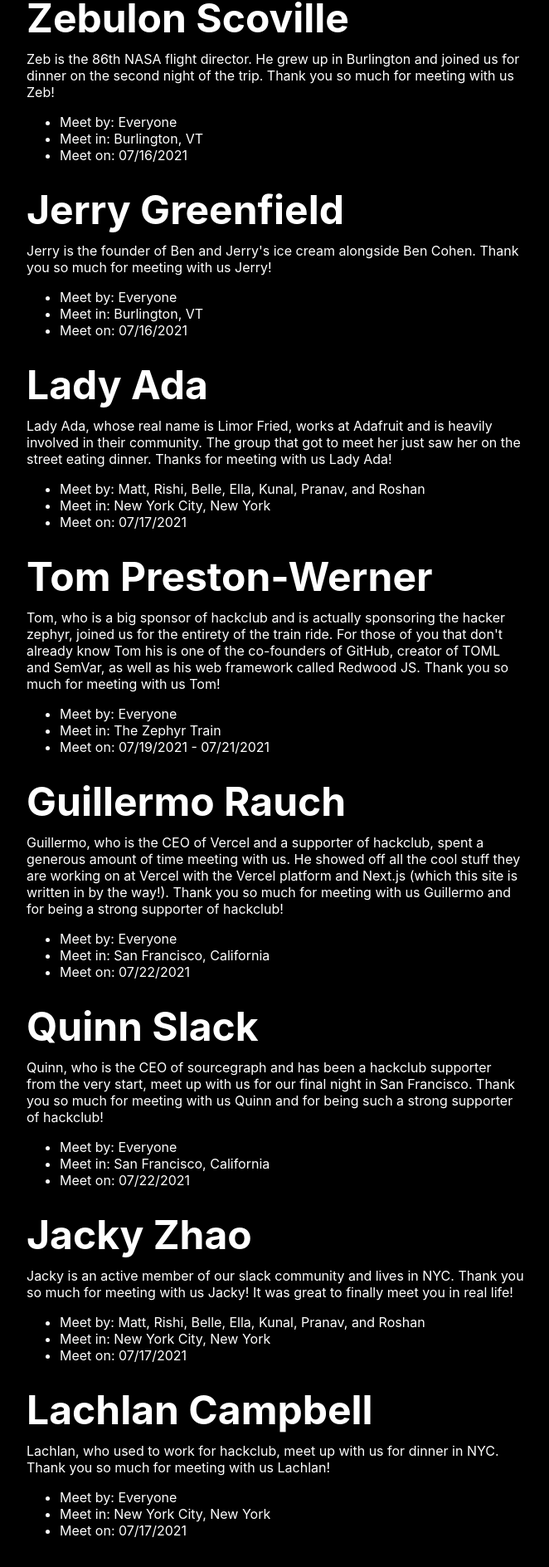
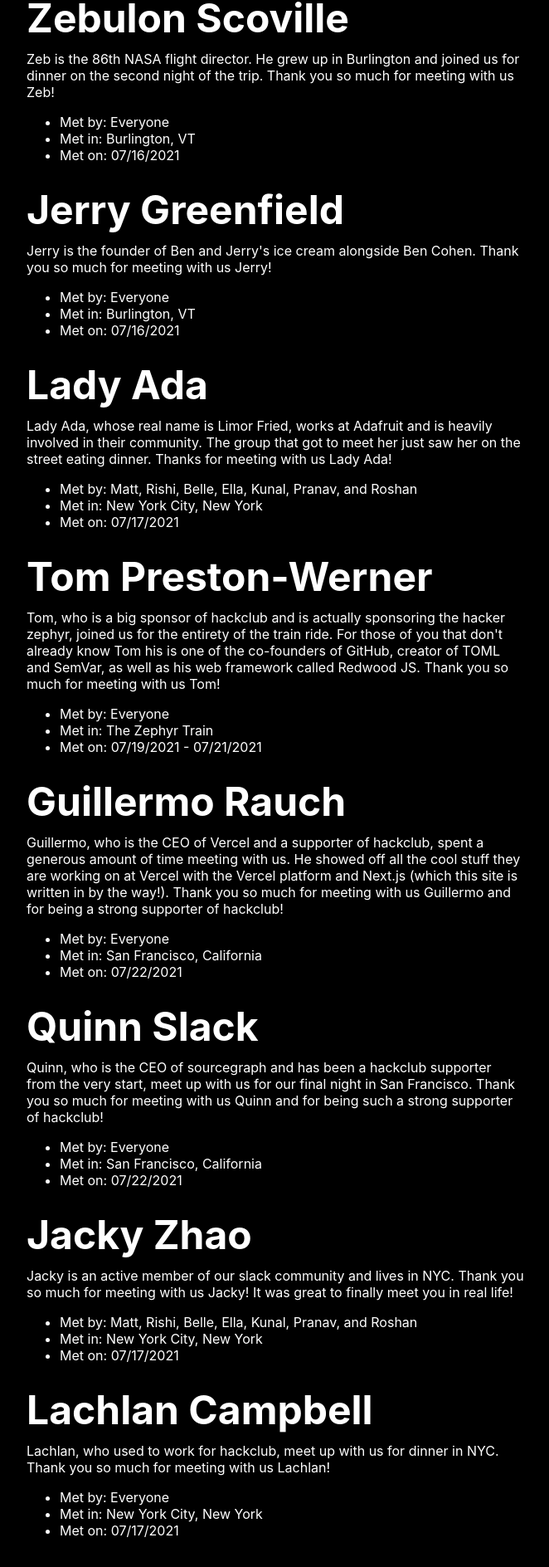
Before and after one commit to gleich/zp, a Next.js app: page /meet in a window 1280 px wide. Shown: the part 393-2281 px from the top of the page at 83% size, without its empty margins (308-970 px from the left). Built offline with nearby package versions, Linux system fonts and the light colour scheme.

Commit message:
feat: meet to met
Signed-off-by: Matt Gleich <git@mattglei.ch>

```diff
--- a/src/components/Person.tsx
+++ b/src/components/Person.tsx
@@ -4,15 +4,15 @@
 export default function Person({
   name,
   description,
-  meetBy,
+  metBy,
   location,
-  meetOn,
+  metOn,
 }: {
   name: string
   description: string
-  meetBy?: string
+  metBy?: string
   location?: string
-  meetOn?: string
+  metOn?: string
 }) {
   return (
     <main className={styles.main}>
@@ -20,9 +20,9 @@
         <h2>{name}</h2>
         <h4>{description}</h4>
         <ul>
-          <li>{'Meet by: ' + (meetBy != null ? meetBy : 'Everyone')}</li>
-          {location != null ? <li>Meet in: {location}</li> : null}
-          {meetOn != null ? <li>Meet on: {meetOn}</li> : null}
+          <li>{'Met by: ' + (metBy != null ? metBy : 'Everyone')}</li>
+          {location != null ? <li>Met in: {location}</li> : null}
+          {metOn != null ? <li>Met on: {metOn}</li> : null}
         </ul>
       </div>
     </main>
--- a/src/pages/meet.tsx
+++ b/src/pages/meet.tsx
@@ -19,93 +19,93 @@
           <Person
             name="Zebulon Scoville"
             description="Zeb is the 86th NASA flight director. He grew up in Burlington and joined us for dinner on the second night of the trip. Thank you so much for meeting with us Zeb!"
-            meetOn="07/16/2021"
+            metOn="07/16/2021"
             location="Burlington, VT"
           />
           <Person
             name="Jerry Greenfield"
             description="Jerry is the founder of Ben and Jerry's ice cream alongside Ben Cohen. Thank you so much for meeting with us Jerry!"
-            meetOn="07/16/2021"
+            metOn="07/16/2021"
             location="Burlington, VT"
           />
           <Person
             name="Lady Ada"
             description="Lady Ada, whose real name is Limor Fried, works at Adafruit and is heavily involved in their community. The group that got to meet her just saw her on the street eating dinner. Thanks for meeting with us Lady Ada!"
-            meetOn="07/17/2021"
-            meetBy="Matt, Rishi, Belle, Ella, Kunal, Pranav, and Roshan"
+            metOn="07/17/2021"
+            metBy="Matt, Rishi, Belle, Ella, Kunal, Pranav, and Roshan"
             location="New York City, New York"
           />
           <Person
             name="Tom Preston-Werner"
             description="Tom, who is a big sponsor of hackclub and is actually sponsoring the hacker zephyr, joined us for the entirety of the train ride. For those of you that don't already know Tom his is one of the co-founders of GitHub, creator of TOML and SemVar, as well as his web framework called Redwood JS. Thank you so much for meeting with us Tom!"
-            meetOn="07/19/2021 - 07/21/2021"
+            metOn="07/19/2021 - 07/21/2021"
             location="The Zephyr Train"
           />
           <Person
             name="Guillermo Rauch"
             description="Guillermo, who is the CEO of Vercel and a supporter of hackclub, spent a generous amount of time meeting with us. He showed off all the cool stuff they are working on at Vercel with the Vercel platform and Next.js (which this site is written in by the way!). Thank you so much for meeting with us Guillermo and for being a strong supporter of hackclub!"
-            meetOn="07/22/2021"
+            metOn="07/22/2021"
             location="San Francisco, California"
           />
           <Person
             name="Quinn Slack"
             description="Quinn, who is the CEO of sourcegraph and has been a hackclub supporter from the very start, meet up with us for our final night in San Francisco. Thank you so much for meeting with us Quinn and for being such a strong supporter of hackclub!"
-            meetOn="07/22/2021"
+            metOn="07/22/2021"
             location="San Francisco, California"
           />
           <Person
             name="Jacky Zhao"
             description="Jacky is an active member of our slack community and lives in NYC. Thank you so much for meeting with us Jacky! It was great to finally meet you in real life!"
-            meetOn="07/17/2021"
-            meetBy="Matt, Rishi, Belle, Ella, Kunal, Pranav, and Roshan"
+            metOn="07/17/2021"
+            metBy="Matt, Rishi, Belle, Ella, Kunal, Pranav, and Roshan"
             location="New York City, New York"
           />
           <Person
             name="Lachlan Campbell"
             description="Lachlan, who used to work for hackclub, meet up with us for dinner in NYC. Thank you so much for meeting with us Lachlan!"
             location="New York City, New York"
-            meetOn="07/17/2021"
+            metOn="07/17/2021"
           />
           <Person
             name="Theo Bleier"
             description="Theo, who used to work for hackclub, meet up with us for dinner in NYC. Thank you so much for meeting with us Theo!"
-            meetOn="07/17/2021"
+            metOn="07/17/2021"
             location="New York City, New York"
           />
           <Person
             name="Amogh Chaubey"
             description="Amogh, who used to work for hackclub, meet up with us for dinner in NYC. Thank you so much for meeting with us Amogh!"
-            meetOn="07/17/2021"
+            metOn="07/17/2021"
             location="New York City, New York"
           />
           <Person
             name="Pradyun Narkadamilli"
             description="Pradyun is a member of the hackclub slack who came to meet us in San Francisco. Thanks for coming and hanging out with us Pradyun"
-            meetOn="07/22/2021"
+            metOn="07/22/2021"
             location="San Francisco, California"
           />
           <Person
             name="Jacob Haap"
             description="Jacob is a member of the hackclub slack who game to meet us in San Francisco. Thank you for coming and hanging out with us Jacob!"
-            meetOn="07/22/2021"
+            metOn="07/22/2021"
             location="San Francisco, California"
           />
           <Person
             name="Yuto N."
             description="Yuto is a member of the hackclub slack who game to meet us in San Francisco. Thank you for coming and hanging out with us Yuto!"
-            meetOn="07/22/2021"
+            metOn="07/22/2021"
             location="San Francisco, California"
           />
           <Person
             name="John Lins"
             description="John is a member of the hackclub slack who game to meet us in San Francisco. Thank you for coming and hanging out with us John!"
-            meetOn="07/22/2021"
+            metOn="07/22/2021"
             location="San Francisco, California"
           />
           <Person
             name="Kevalin Ketcham"
             description="Kevalin is a member of the hackclub slack who game to meet us in San Francisco. Thank you for coming and hanging out with us Kevalin!"
-            meetOn="07/22/2021"
+            metOn="07/22/2021"
             location="San Francisco, California"
           />
         </div>
```
